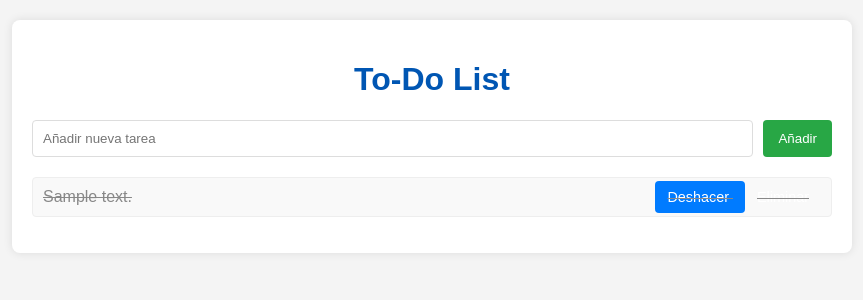
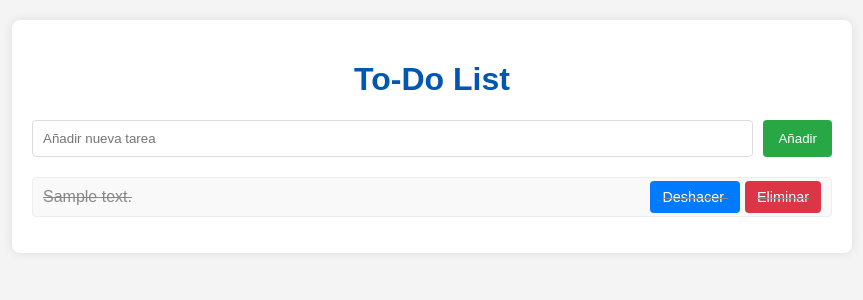
Before and after one commit to Luis04t/Crud-gitflow-project, a Flask app: template templates/index.html in a window 1280 px wide. Shown: the top 300 px of the page, without its empty margins (208-1071 px from the left). Run offline with Flask 3, Linux system fonts and the light colour scheme; the template is opened without the code that fills it: most values are stand-ins (such as "Sample title", 1, 10 or a date in 2020).

Commit message:
Update style.css

```diff
--- a/static/style.css
+++ b/static/style.css
@@ -68,6 +68,7 @@ h1 {
     text-decoration: none;
     color: white;
     font-size: 0.9em;
+    margin-left: 5px; /* Added margin for spacing */
 }
 .update-button {
     background-color: #007bff;
@@ -75,3 +76,9 @@ h1 {
 .update-button:hover {
     background-color: #0056b3;
 }
+.delete-button {
+    background-color: #dc3545;
+}
+.delete-button:hover {
+    background-color: #c82333;
+}
```
